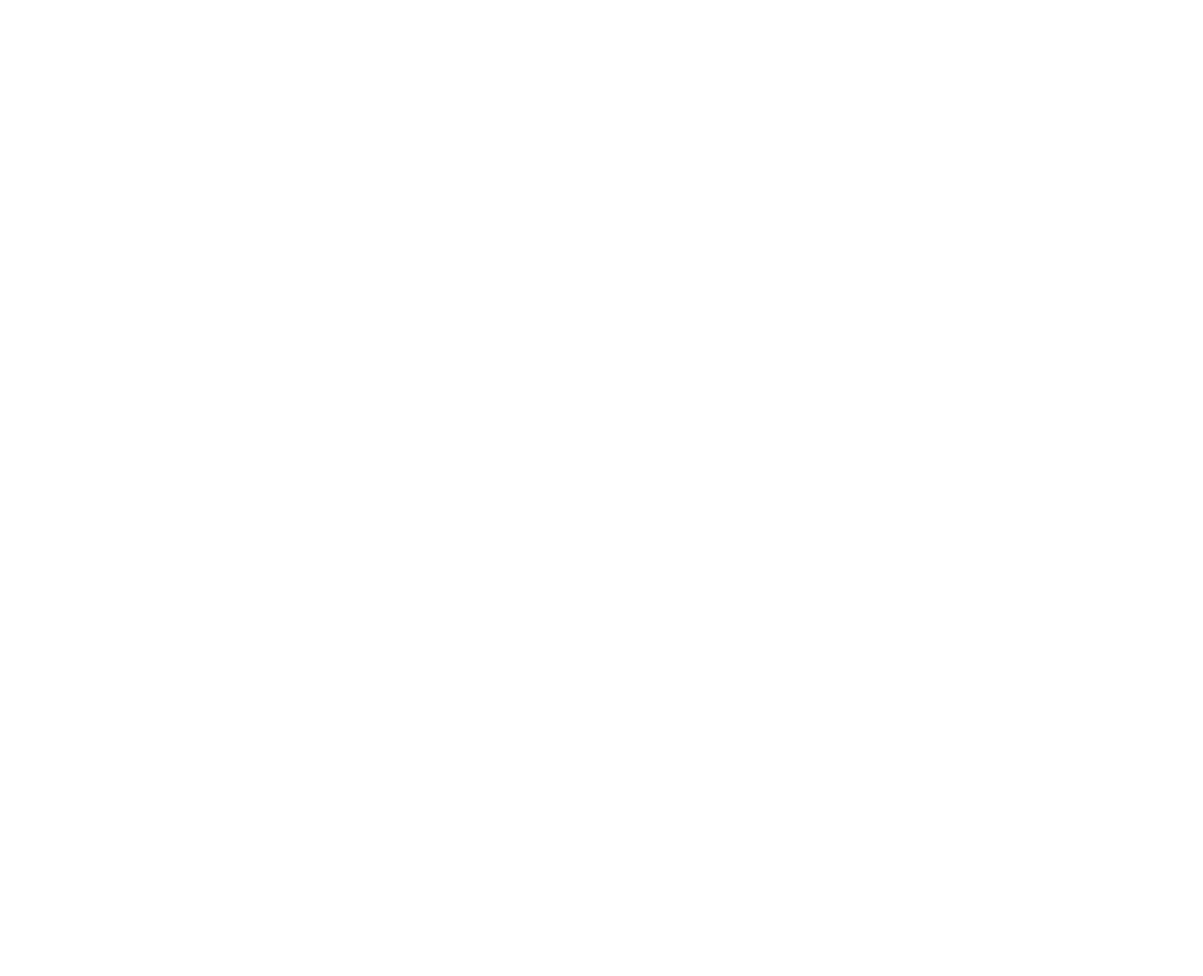
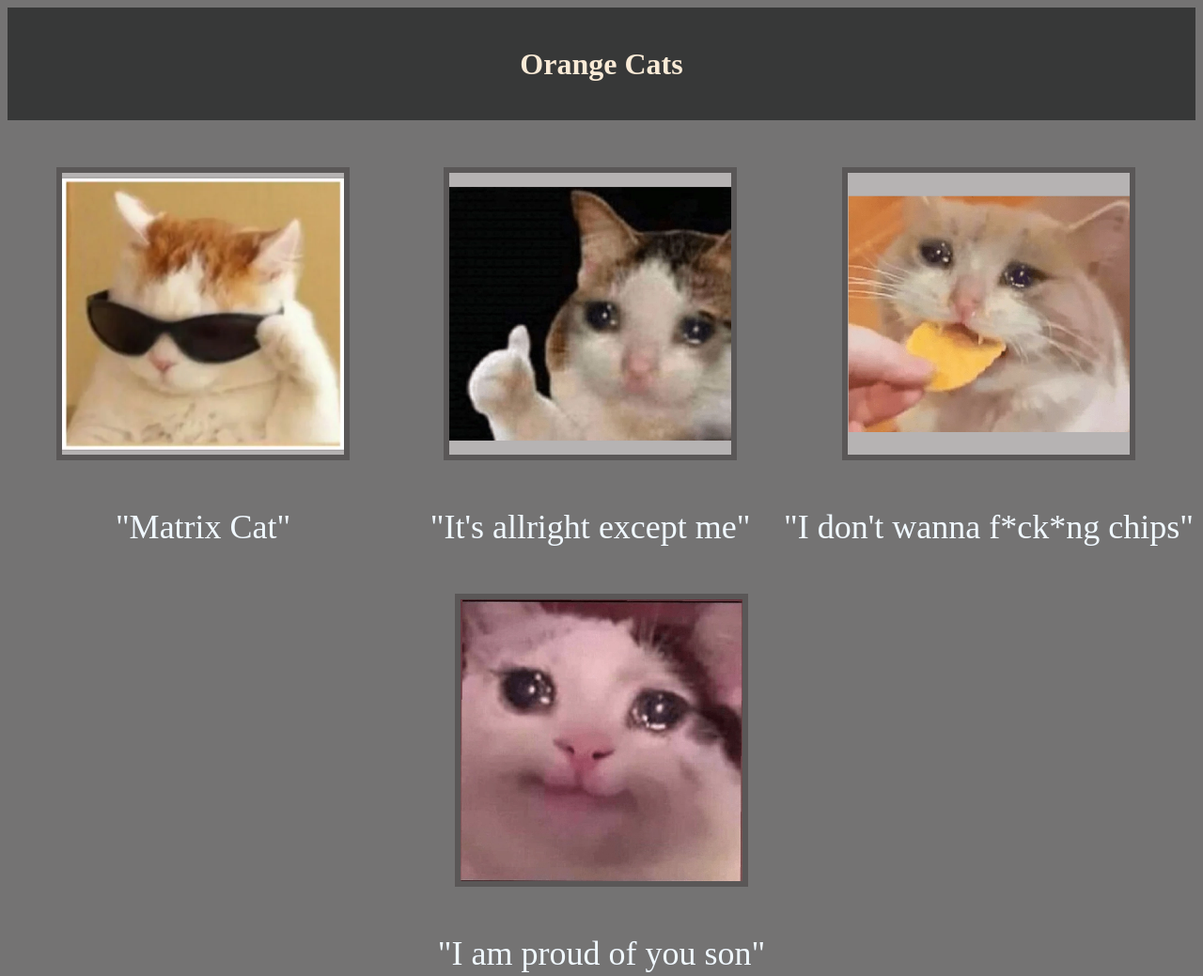
Before and after one commit to S4NGAL/Cats-website, a plain HTML site: page pages/orange.html in a window 1280 px wide. Shown: the whole page at 94% size. Before the commit the page ends 800 px from the top, so only its background shows below. Drawn offline with Linux system fonts and the light colour scheme.

Commit message:
all css files are specified to their own css files

```diff
--- /dev/null
+++ b/pages/orange.css
@@ -0,0 +1,40 @@
+body {
+    background-color: rgb(116, 115, 115);
+}
+
+.title {
+    height: 120px;
+    color:antiquewhite;
+    align-items: center;
+    justify-content: center;
+    display: flex;
+    background-color: rgb(55, 56, 56);
+}
+
+.image-container {
+    display: flex;
+    align-items: center;
+    justify-content: center;;
+    flex-wrap: wrap;
+}
+
+.image {
+    background-color: rgb(182, 179, 179);
+    border: 6px solid rgb(90, 87, 87);
+    height: auto;
+    width: 300px;
+    margin: 50px;
+}
+
+ .image-box {
+    display: flex;
+    flex-direction: column;
+    align-items: center;
+ }
+
+p {
+    flex-grow: 0;
+    color:aliceblue;
+    font-size: 36px;
+    margin: 0;
+}
--- a/pages/orange.html
+++ b/pages/orange.html
@@ -4,9 +4,21 @@
     <meta charset="UTF-8">
     <meta http-equiv="X-UA-Compatible" content="IE=edge">
     <meta name="viewport" content="width=device-width, initial-scale=1.0">
-    <title>Orange cats</title>
+    <title>Orange Cats</title>
+    <link rel="stylesheet" href="orange.css">
 </head>
+
 <body>
+    <div class="title"><h1>Orange Cats</h1></div>
 
+    <div class="image-container">
+        <div class="image-box"><img class="image" src="../images/index.webp"><p>"Matrix Cat"</p></div>
+        <div class="image-box"><img class="image" src="../images/index3.webp"><p>"It's allright except me"</p></div>
+        <div class="image-box"><img class="image" src="../images/index8.webp"><p>"I don't wanna f*ck*ng chips"</p></div>
+        <div class="image-box"><img class="image" src="../images/index2.webp"><p>"I am proud of you son"</p></div>
+
+
+    </div>
 </body>
+
 </html>
--- /dev/null
+++ b/pages/stray.css
@@ -0,0 +1,40 @@
+body {
+    background-color: rgb(116, 115, 115);
+}
+
+.title {
+    height: 120px;
+    color:antiquewhite;
+    align-items: center;
+    justify-content: center;
+    display: flex;
+    background-color: rgb(55, 56, 56);
+}
+
+.image-container {
+    display: flex;
+    align-items: center;
+    justify-content: center;;
+    flex-wrap: wrap;
+}
+
+.image {
+    background-color: rgb(182, 179, 179);
+    border: 6px solid rgb(90, 87, 87);
+    height: auto;
+    width: 300px;
+    margin: 50px;
+}
+
+ .image-box {
+    display: flex;
+    flex-direction: column;
+    align-items: center;
+ }
+
+p {
+    flex-grow: 0;
+    color:aliceblue;
+    font-size: 36px;
+    margin: 0;
+}
```
Also changed, not shown: pages/black.html (+1 -1 lines), pages/stray.html (+13 -1 lines), pages/black.css (renamed from pages/style.css).
